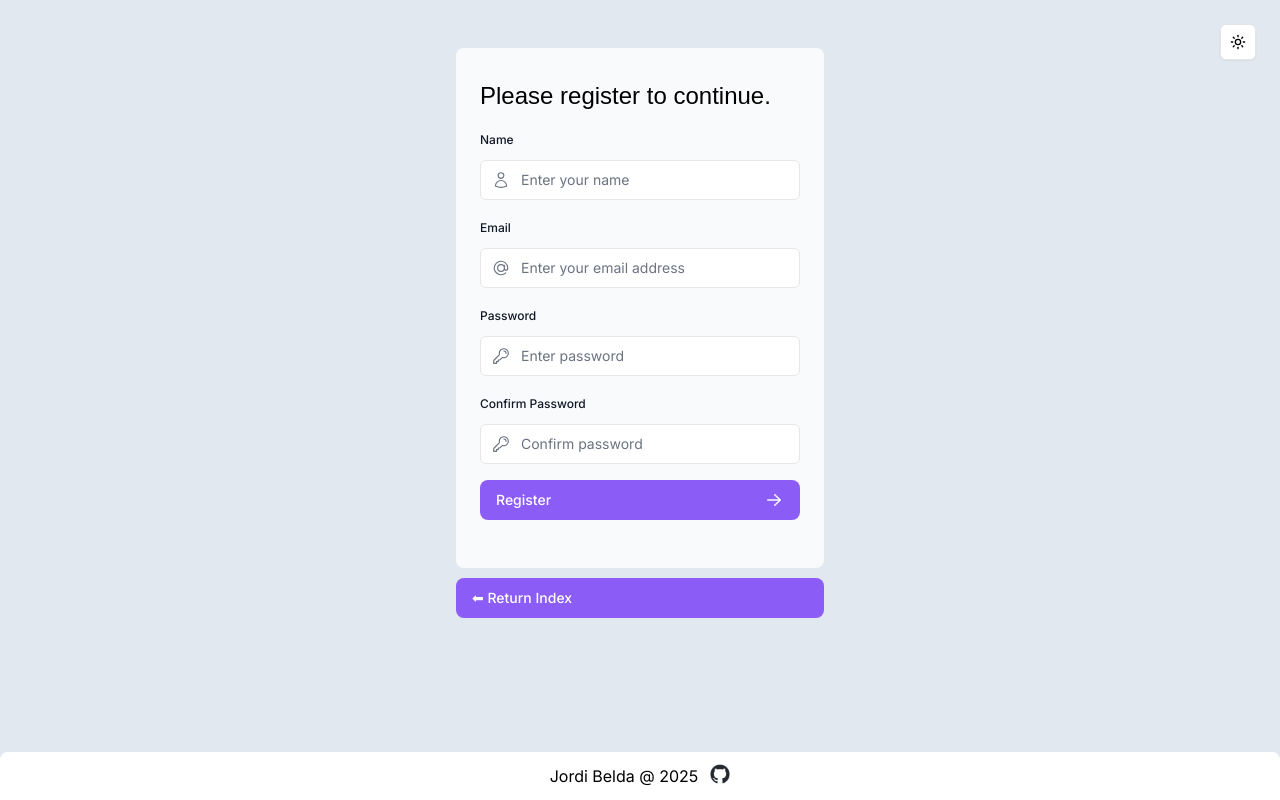
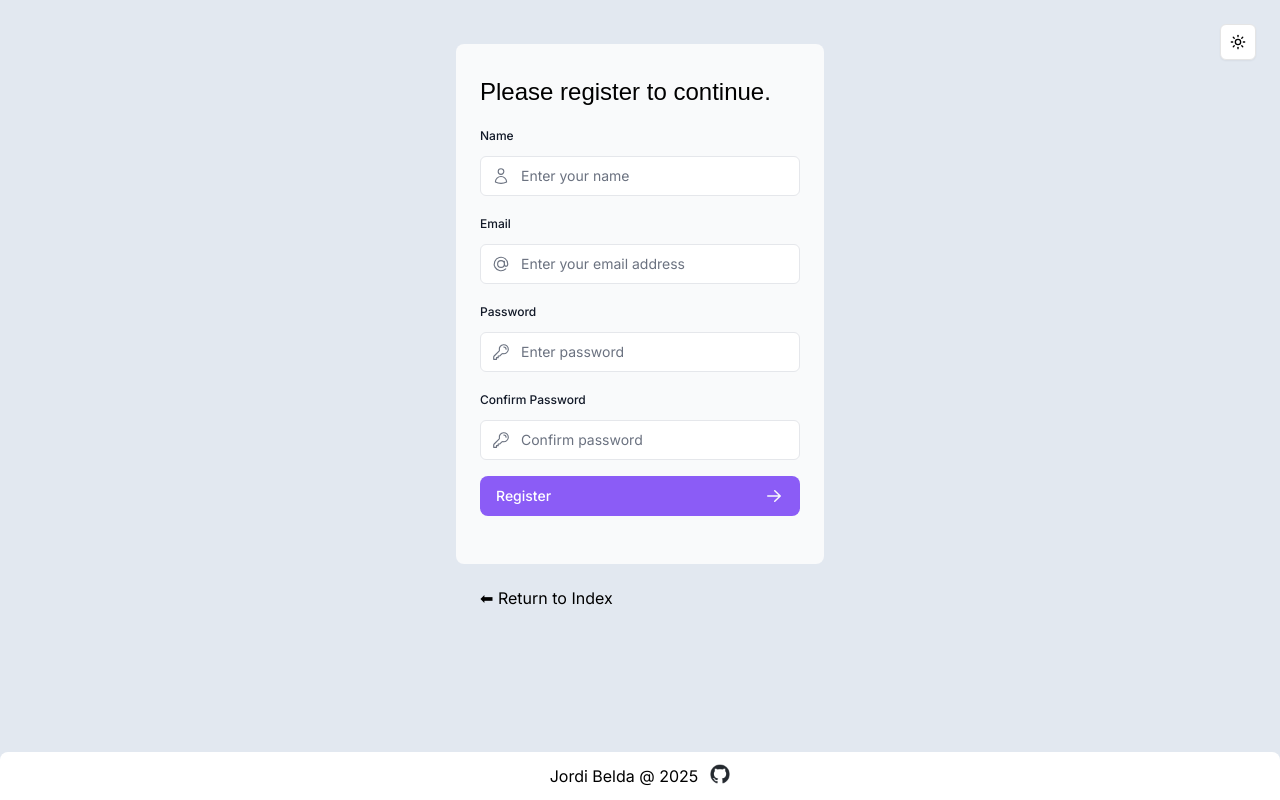
Before and after one commit to jorbelca/final_project_front, a Next.js app: page /register in a window 1280 px wide. Built offline with nearby package versions, Linux system fonts and the light colour scheme; no server answers; a web font is replaced by a local one.

Commit message:
testeando pwa v1

```diff
--- /dev/null
+++ b/app/manifest.ts
@@ -0,0 +1,35 @@
+import type { MetadataRoute } from "next";
+
+export default function manifest(): MetadataRoute.Manifest {
+  return {
+    name: "Budget App",
+    short_name: "BudgetApp",
+    description: "An App to create budgets",
+    start_url: "/",
+    display: "standalone",
+    background_color: "#ffffff",
+    theme_color: "#000000",
+    icons: [
+      {
+        src: "public/icon/android-chrome-192x192.png",
+        sizes: "192x192",
+        type: "image/png",
+      },
+      {
+        src: "public/icon/android-chrome-512x512.png",
+        sizes: "512x512",
+        type: "image/png",
+      },
+      {
+        src: "public/icon/favicon-16x16.png",
+        sizes: "16x16",
+        type: "image/png",
+      },
+      {
+        src: "public/icon/favicon-32x32.png",
+        sizes: "32x32",
+        type: "image/png",
+      },
+    ],
+  };
+}
--- a/app/page.tsx
+++ b/app/page.tsx
@@ -38,9 +38,9 @@ export default function Page() {
           </div>
         </div>
         <div className="mt-4 flex grow flex-col gap-4 md:flex-row">
-          <div className="flex flex-col justify-center gap-6 rounded-lg bg-gray-50 px-6 py-10 md:w-2/5 md:px-20">
+          <div className="flex flex-col justify-center gap-6 rounded-lg bg-gray-50 dark:bg-blue-800 px-6 py-10 md:w-2/5 md:px-20">
             <p
-              className={`${teko.className}text-xl text-gray-800 md:text-3xl md:leading-normal`}
+              className={`${teko.className}text-xl text-gray-800 dark:text-gray-100 md:text-3xl md:leading-normal`}
             >
               <strong>Welcome to BudgetApp.</strong> An app to create budgets
             </p>
--- a/app/ui/login-form.tsx
+++ b/app/ui/login-form.tsx
@@ -11,6 +11,7 @@ import { authenticate } from "../lib/actions";
 import { useActionState } from "react";
 import { redirect } from "next/navigation";
 import { Button } from "@/components/ui/button";
+import ReturnBtn from "./returnBtn";
 
 export default function LoginForm() {
   const [errorMessage, formAction, isPending] = useActionState(
@@ -85,16 +86,7 @@ export default function LoginForm() {
           </div>
         </div>
       </form>
-      <Button
-        className=" bg-blue-500 hover:bg-blue-600"
-        onClick={(e) => {
-          e.preventDefault();
-          redirect("/");
-        }}
-      >
-        {" "}
-        <span className={`${teko.className}text-xl`}>{"⬅  Return Index"}</span>
-      </Button>
+      <ReturnBtn></ReturnBtn>
     </>
   );
 }
--- a/app/ui/register-form.tsx
+++ b/app/ui/register-form.tsx
@@ -11,6 +11,7 @@ import { Button } from "./button";
 import { useState } from "react";
 import { register } from "../lib/actions";
 import { redirect, useRouter } from "next/navigation";
+import ReturnBtn from "./returnBtn";
 
 export default function RegisterForm() {
   const router = useRouter();
@@ -158,15 +159,7 @@ export default function RegisterForm() {
           </div>
         </div>
       </form>
-      <Button
-        className="bg-blue-500 hover:bg-blue-600 "
-        onClick={(e) => {
-          e.preventDefault();
-          redirect("/");
-        }}
-      >
-        {"⬅  Return Index"}
-      </Button>
+      <ReturnBtn></ReturnBtn>
     </>
   );
 }
--- /dev/null
+++ b/app/ui/returnBtn.tsx
@@ -0,0 +1,25 @@
+import { redirect } from "next/navigation";
+import { teko } from "./fonts";
+
+export default function ReturnBtn() {
+  return (
+    <div
+      className="group [transform:translateZ(0)] px-6 py-3 rounded-lg
+               bg-transparent overflow-hidden relative before:absolute
+                before:bg-sky-600 before:bottom-0 before:left-0 before:h-full
+                before:w-full before:-translate-x-full hover:before:translate-x-0
+                before:transition before:ease-in-out before:duration-500 cursor-pointer"
+      onClick={(e) => {
+        e.preventDefault();
+        redirect("/");
+      }}
+    >
+      <span
+        className={`relative z-0 text-black group-hover:text-gray-200 dark:text-white dark:hover:text-gray-200
+                 transition ease-in-out duration-500 ${teko.className}text-xl `}
+      >
+        ⬅ Return to Index
+      </span>
+    </div>
+  );
+}
--- a/next.config.ts
+++ b/next.config.ts
@@ -9,6 +9,44 @@ const nextConfig: NextConfig = {
       },
     ],
   },
+  async headers() {
+    return [
+      {
+        source: "/(.*)",
+        headers: [
+          {
+            key: "X-Content-Type-Options",
+            value: "nosniff",
+          },
+          {
+            key: "X-Frame-Options",
+            value: "DENY",
+          },
+          {
+            key: "Referrer-Policy",
+            value: "strict-origin-when-cross-origin",
+          },
+        ],
+      },
+      {
+        source: "/sw.js",
+        headers: [
+          {
+            key: "Content-Type",
+            value: "application/javascript; charset=utf-8",
+          },
+          {
+            key: "Cache-Control",
+            value: "no-cache, no-store, must-revalidate",
+          },
+          {
+            key: "Content-Security-Policy",
+            value: "default-src 'self'; script-src 'self'",
+          },
+        ],
+      },
+    ];
+  },
 };
 
 export default nextConfig;
```
Also changed, not shown: 1 other file (tests, documents, lock files or other folders).
